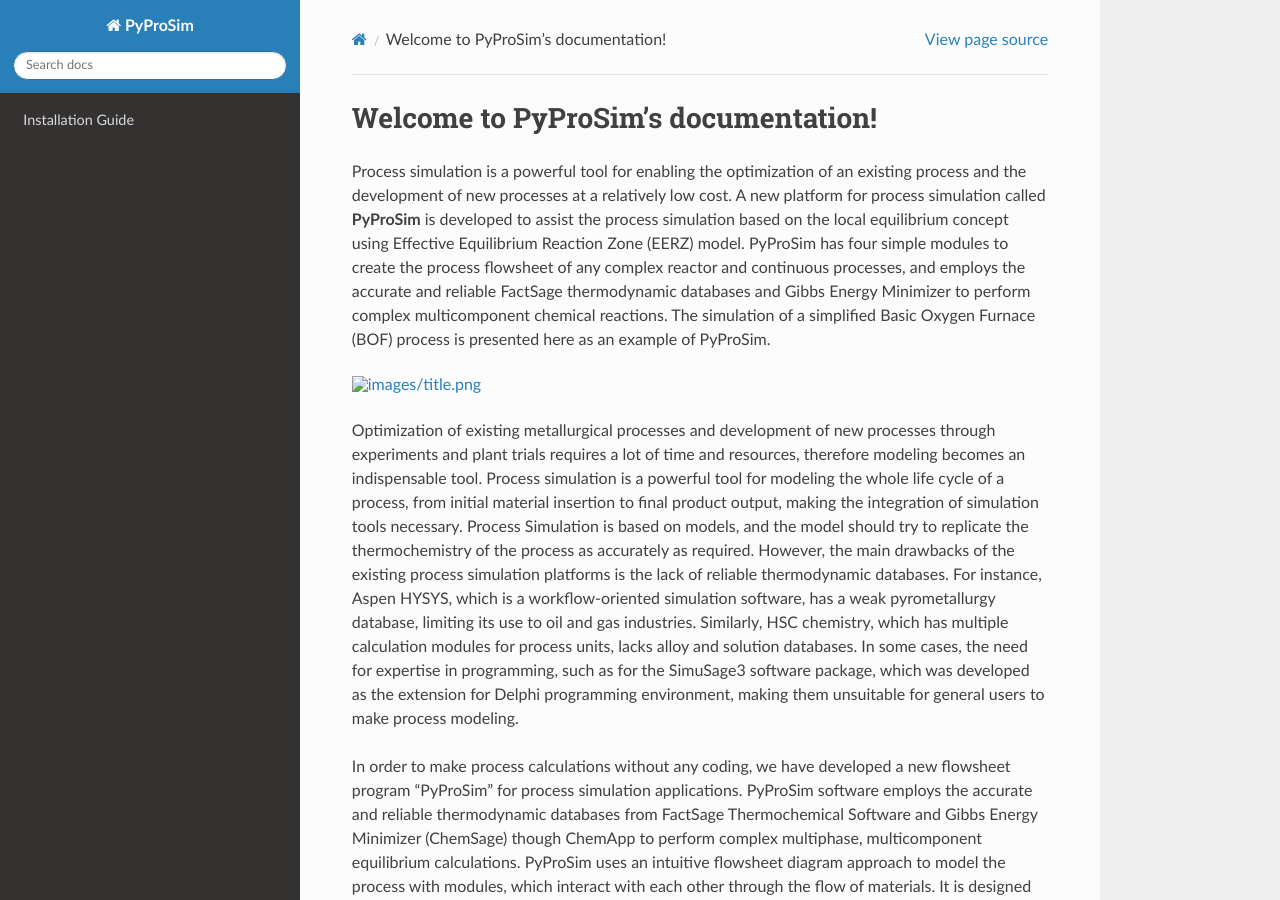
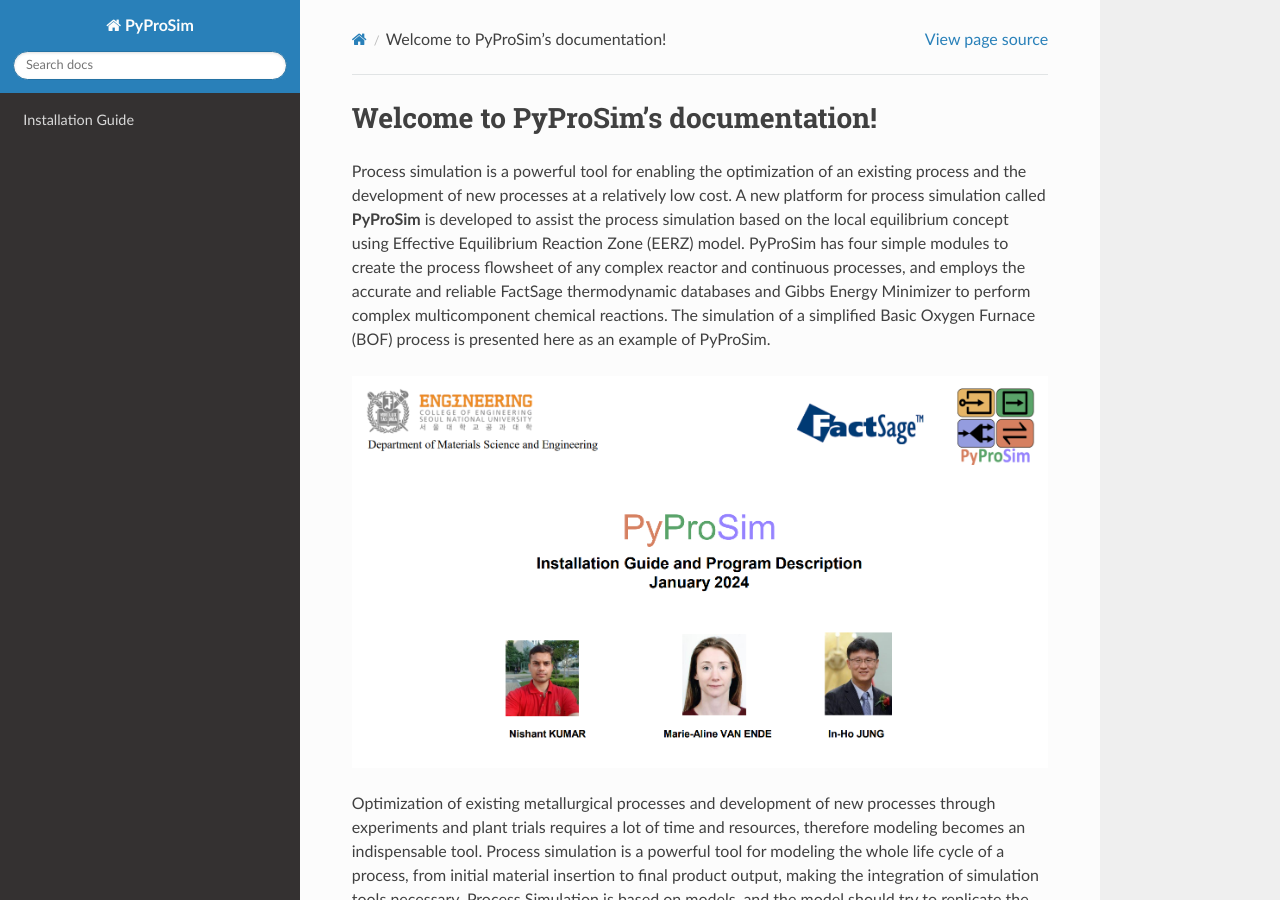
Before and after one commit to NK01/PyProSim-docs, a Sphinx documentation site: the page built from docs/source/index.rst, in a window 1280 px wide and 900 px high. Built offline with Sphinx 7.4.7 and the Read the Docs theme 2.0.0, drawn with Linux system fonts in a browser that asks for light colours.

Commit message:
changed the extension of image

```diff
--- a/docs/source/index.rst
+++ b/docs/source/index.rst
@@ -12,7 +12,7 @@
 and employs the accurate and reliable FactSage thermodynamic databases and Gibbs Energy Minimizer to perform complex multicomponent chemical reactions.
 The simulation of a simplified Basic Oxygen Furnace (BOF) process is presented here as an example of PyProSim.
 
-.. image:: /images/title.png
+.. image:: /images/title.PNG
    :width: 800
 
 Optimization of existing metallurgical processes and development of new processes through experiments and plant trials requires a lot of time and resources,
```
